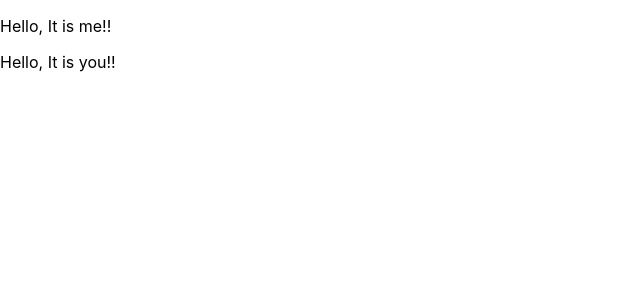
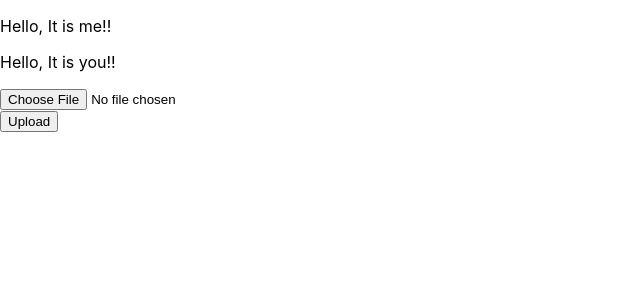
Before and after one commit to SaltyGlitch/glitchtagramFE, a React (Create React App) app: page / in a window 1280 px wide. Shown: the top 300 px of the page, without its empty margins (0-640 px from the left). Built offline with nearby package versions, Linux system fonts and the light colour scheme; no server answers.

Commit message:
added form to app.tsx

```diff
--- a/src/App.tsx
+++ b/src/App.tsx
@@ -1,6 +1,7 @@
-import React, { useEffect } from 'react';
+import React, {useEffect} from 'react';
 import './App.css';
 import axios from 'axios';
+import FileUploadSingle from "./components/FileUploadSingle";
 
 // interface WeatherForecast {
 //   date: Date;
@@ -33,7 +34,7 @@ function App() {
                 },
             };
 
-      const { data } = await axios.get(URL, config);
+            const {data} = await axios.get(URL, config);
             // setAllDataEvents(data);
             console.log(data);
         } catch (err) {
@@ -43,14 +44,14 @@ function App() {
 
     useEffect(() => {
         apiCall();
-  },[])
-
+    }, [])
 
 
     return <>
         <p>Hello, It is me!!</p>
         <p>Hello, It is you!!</p>
-
+        <FileUploadSingle/>
     </>;
 }
+
 export default App;
--- a/src/components/FileUploadSingle.tsx
+++ b/src/components/FileUploadSingle.tsx
@@ -45,3 +45,4 @@ const FileUploadSingle = () => {
         </div>
     );
 }
+export default FileUploadSingle;
```
Lines whose indentation alone changed are shown as unchanged.
